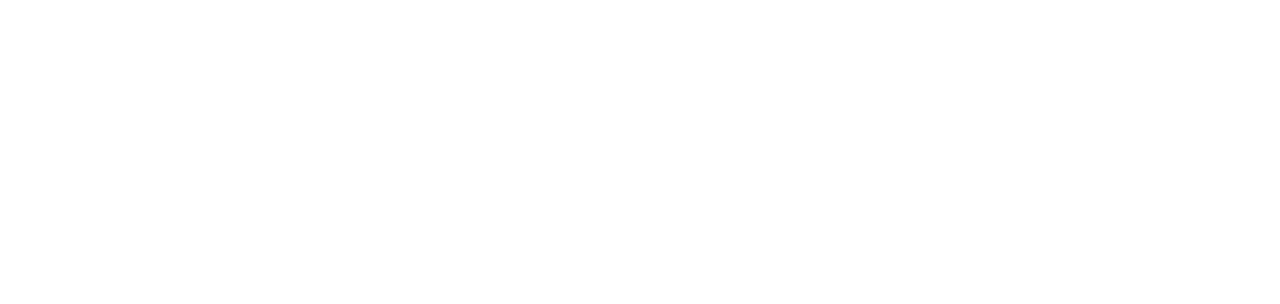
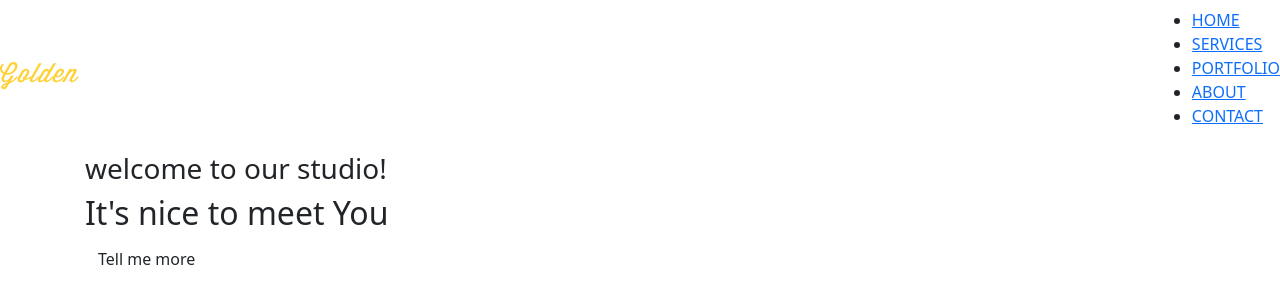
Before and after one commit to jacekcaban/task-runner-projekt, a website: page index.html in a window 1280 px wide. Drawn offline with nearby package versions, Linux system fonts and the light colour scheme.

Commit message:
Add html nav banner

```diff
--- a/index.html
+++ b/index.html
@@ -14,6 +14,26 @@
         <meta name="viewport" content="width=device-width, initial-scale=1.0">
     </head>
     <body>
-
+        <div class="banner">
+            <nav class="navbar">
+                <div class="col=12 logo">
+                    <img src= "images\logo.png" alt="image">
+                </div>
+                <div class="col=12 navi">
+                    <ul>
+                        <li><a href=#>HOME</a></li>
+                        <li><a href=#>SERVICES</a></li>
+                        <li><a href=#>PORTFOLIO</a></li>
+                        <li><a href=#>ABOUT</a></li>
+                        <li><a href=#>CONTACT</a></li>
+                    </ul>
+                </div>
+            </nav>
+            <div class="banner-inner container">
+                <h3>welcome to our studio!</h3>
+                <h2>It's nice to meet You</h2>
+                <button class="btn banner-btn">Tell me more</button>
+            </div>
+        </div>
     </body>
 </html>
```
